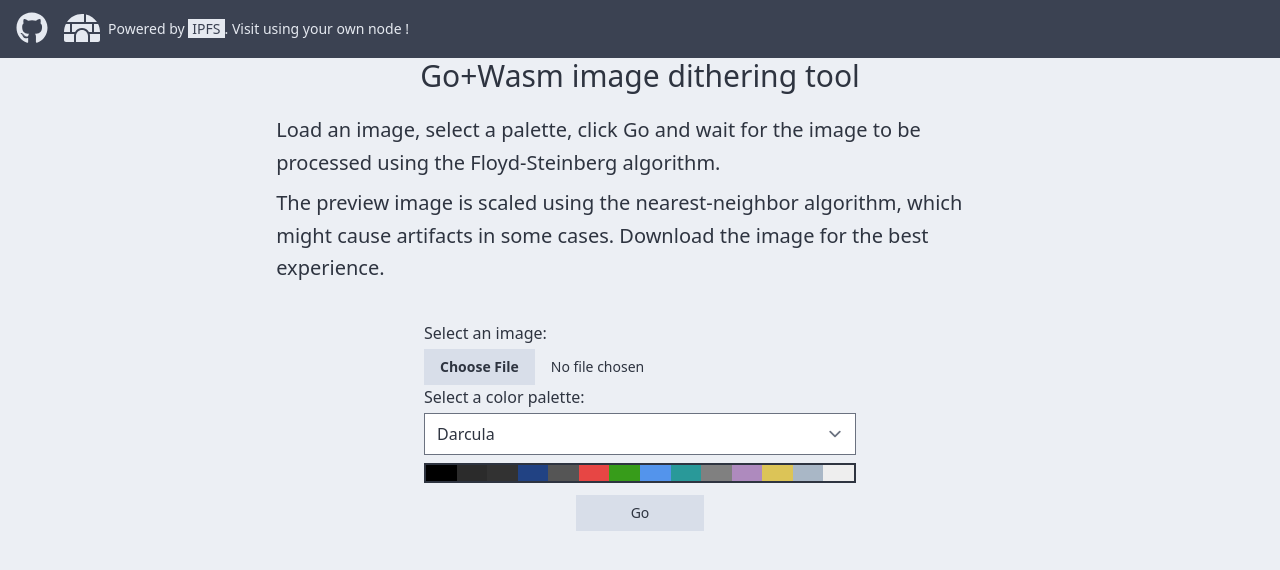
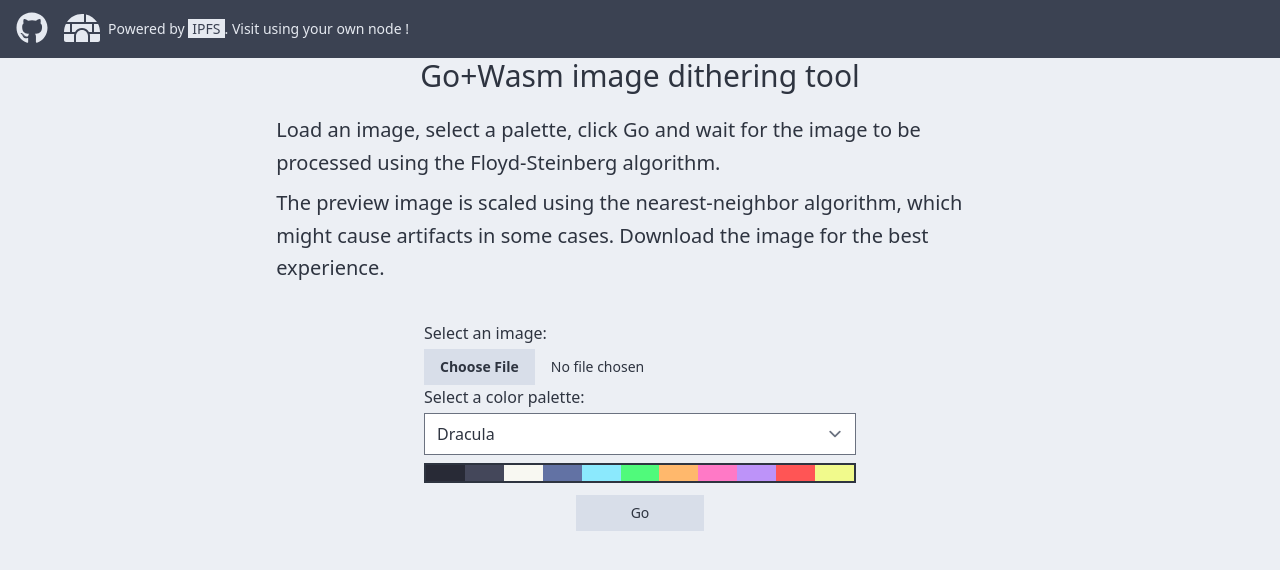
Before and after one commit to CrispyBaguette/wasm-palette-converter, a React (Create React App) app in the folder client/: page / in a window 1280 px wide. Shown: the top 570 px of the page. Built offline with nearby package versions, Linux system fonts and the light colour scheme.

Commit message:
Fix Dracula palette

```diff
--- a/client/src/Palette.ts
+++ b/client/src/Palette.ts
@@ -62,21 +62,19 @@ const grayScale2bitsGamma = new Palette("Gray, 4 shades, gamma-corrected", [
   "e0e0e0",
 ]);
 
-const darcula = new Palette("Darcula", [
-  "000000",
-  "2B2B2B",
-  "323232",
-  "214283",
-  "555555",
-  "E74644",
-  "379C1A",
-  "5394ec",
-  "299999",
-  "808080",
-  "AE8ABE",
-  "DCC457",
-  "A9B7C6",
-  "EEEEEE",
+// https://draculatheme.com
+const dracula = new Palette("Dracula", [
+  "282a36",
+  "44475a",
+  "f8f8f2",
+  "6272a4",
+  "8be9fd",
+  "50fa7b",
+  "ffb86c",
+  "ff79c6",
+  "bd93f9",
+  "ff5555",
+  "f1fa8c",
 ]);
 
 const palettes = [
@@ -85,7 +83,7 @@ const palettes = [
   grayScale1bit,
   grayScale2bits,
   grayScale2bitsGamma,
-  darcula,
+  dracula,
 ];
 
 palettes.sort((a, b) => a.label.localeCompare(b.label));
```
